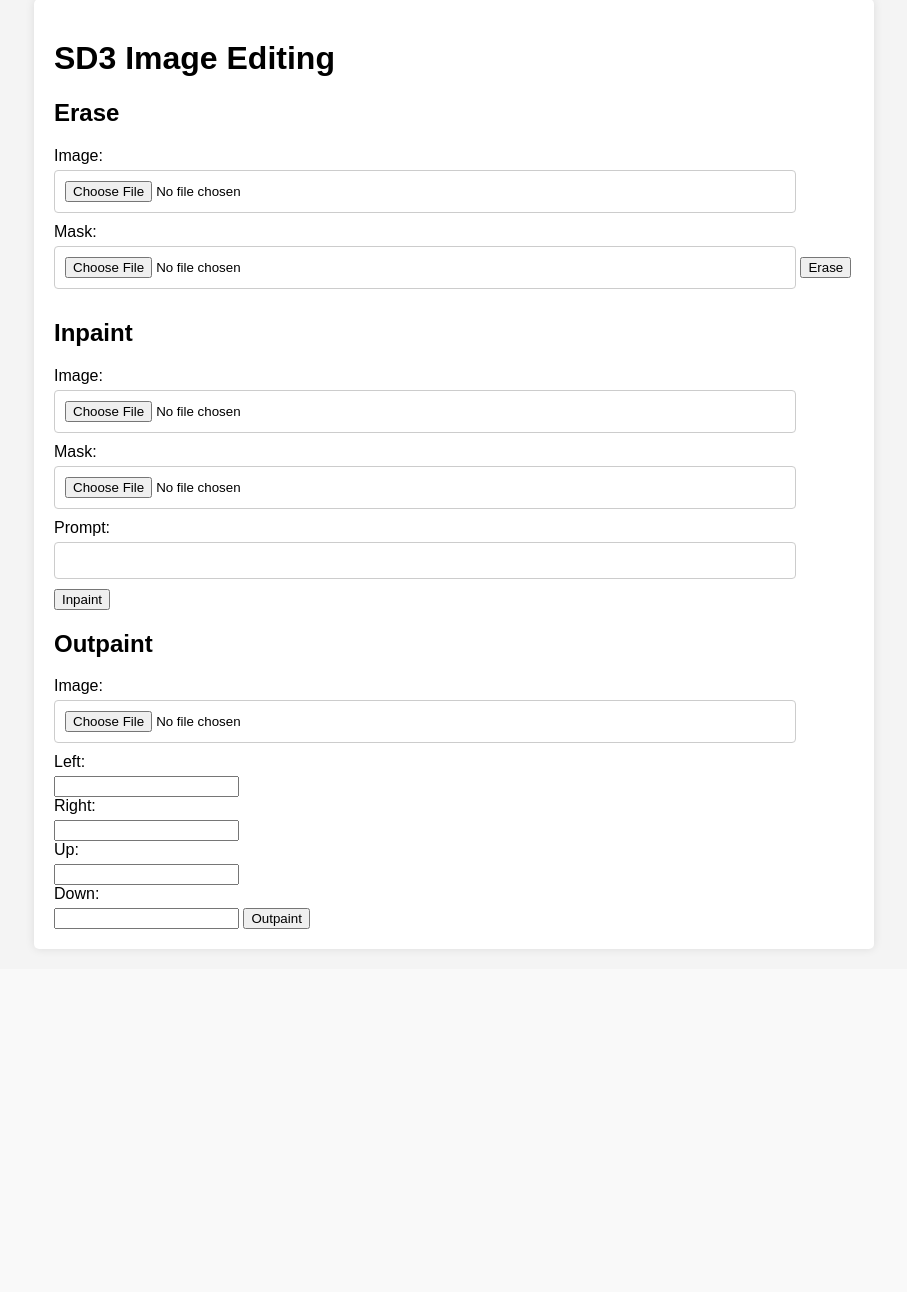
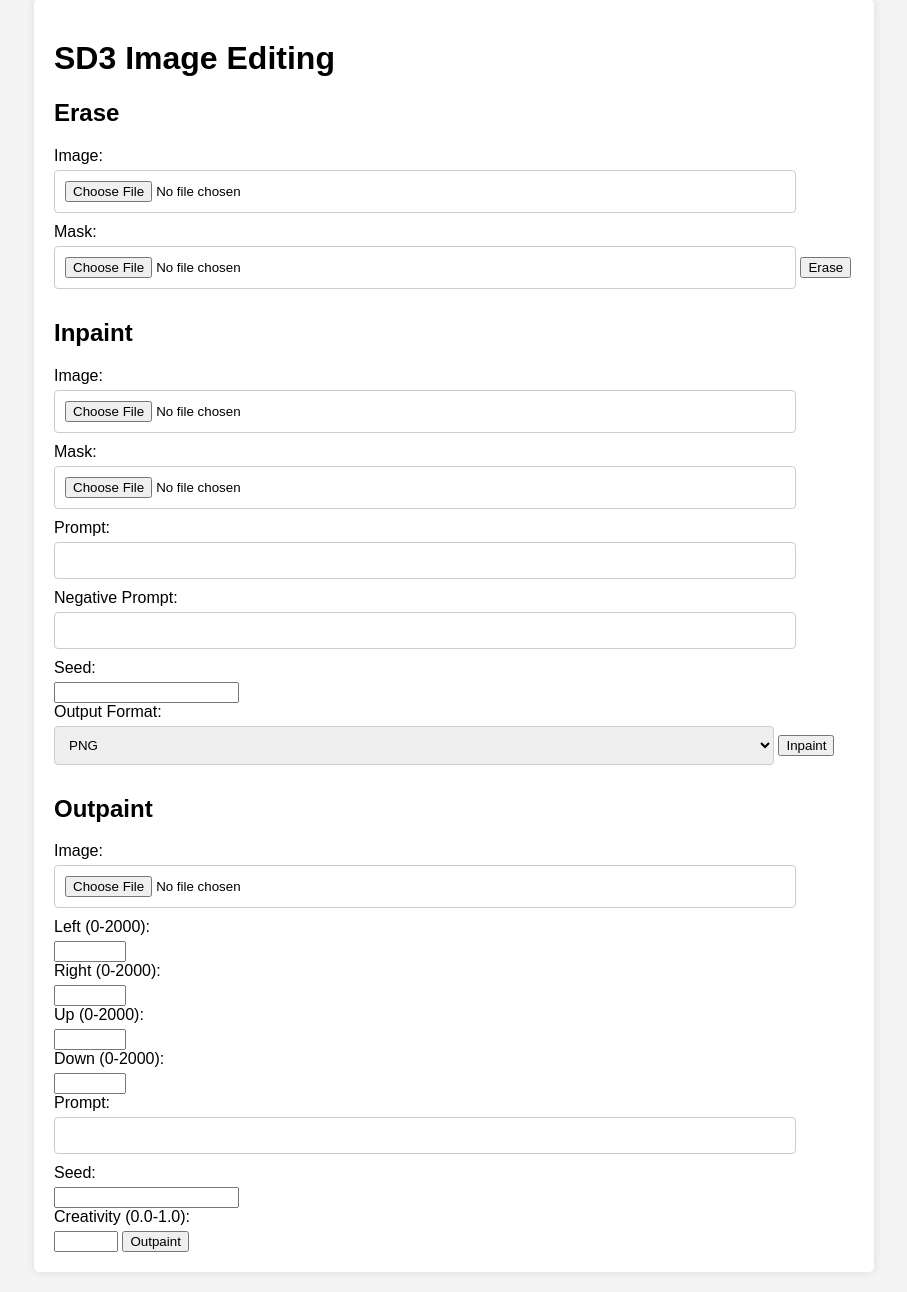
Before and after one commit to halcy8312/SD3, a Flask app: page /edit in a window 1280 px wide. Shown: the part 119-1411 px from the top of the page, without its empty margins (186-1093 px from the left). Before the commit the page ends 1070 px from the top, so only its background shows below. Run offline with Flask 3, Linux system fonts and the light colour scheme; the visitor is signed in with stand-in values (Sample User, id 1).

Commit message:
改善した

```diff
--- a/app.py
+++ b/app.py
@@ -363,13 +363,21 @@ def inpaint():
     image = request.files.get('image')
     mask = request.files.get('mask')
     prompt = request.form.get('prompt')
-    output_format = 'png'
+    negative_prompt = request.form.get('negative_prompt')
+    seed = request.form.get('seed')
+    output_format = request.form.get('output_format', 'png')
     files = {'image': image, 'mask': mask}
-    data = {'prompt': prompt, 'output_format': output_format}
+    data = {
+        'prompt': prompt,
+        'negative_prompt': negative_prompt,
+        'seed': seed,
+        'output_format': output_format
+    }
     result, content_type = call_api('inpaint', files, data, api_key)
     response = make_response(result)
     response.headers.set('Content-Type', content_type)
     return response
+
 
 @app.route('/outpaint', methods=['POST'])
 def outpaint():
--- a/templates/edit.html
+++ b/templates/edit.html
@@ -24,6 +24,16 @@
     <input type="file" id="inpaint-mask" name="mask">
     <label for="inpaint-prompt">Prompt:</label>
     <input type="text" id="inpaint-prompt" name="prompt" required>
+    <label for="inpaint-negative-prompt">Negative Prompt:</label>
+    <input type="text" id="inpaint-negative-prompt" name="negative_prompt">
+    <label for="inpaint-seed">Seed:</label>
+    <input type="number" id="inpaint-seed" name="seed">
+    <label for="inpaint-output-format">Output Format:</label>
+    <select id="inpaint-output-format" name="output_format">
+        <option value="png">PNG</option>
+        <option value="jpeg">JPEG</option>
+        <option value="webp">WEBP</option>
+    </select>
     <button type="submit">Inpaint</button>
 </form>
 
@@ -32,14 +42,20 @@
 <form action="/outpaint" method="post" enctype="multipart/form-data">
     <label for="outpaint-image">Image:</label>
     <input type="file" id="outpaint-image" name="image" required>
-    <label for="outpaint-left">Left:</label>
-    <input type="number" id="outpaint-left" name="left">
-    <label for="outpaint-right">Right:</label>
-    <input type="number" id="outpaint-right" name="right">
-    <label for="outpaint-up">Up:</label>
-    <input type="number" id="outpaint-up" name="up">
-    <label for="outpaint-down">Down:</label>
-    <input type="number" id="outpaint-down" name="down">
+    <label for="outpaint-left">Left (0-2000):</label>
+    <input type="number" id="outpaint-left" name="left" min="0" max="2000">
+    <label for="outpaint-right">Right (0-2000):</label>
+    <input type="number" id="outpaint-right" name="right" min="0" max="2000">
+    <label for="outpaint-up">Up (0-2000):</label>
+    <input type="number" id="outpaint-up" name="up" min="0" max="2000">
+    <label for="outpaint-down">Down (0-2000):</label>
+    <input type="number" id="outpaint-down" name="down" min="0" max="2000">
+    <label for="outpaint-prompt">Prompt:</label>
+    <input type="text" id="outpaint-prompt" name="prompt">
+    <label for="outpaint-seed">Seed:</label>
+    <input type="number" id="outpaint-seed" name="seed">
+    <label for="outpaint-creativity">Creativity (0.0-1.0):</label>
+    <input type="number" step="0.1" min="0" max="1" id="outpaint-creativity" name="creativity">
     <button type="submit">Outpaint</button>
 </form>
 {% endblock %}
```
